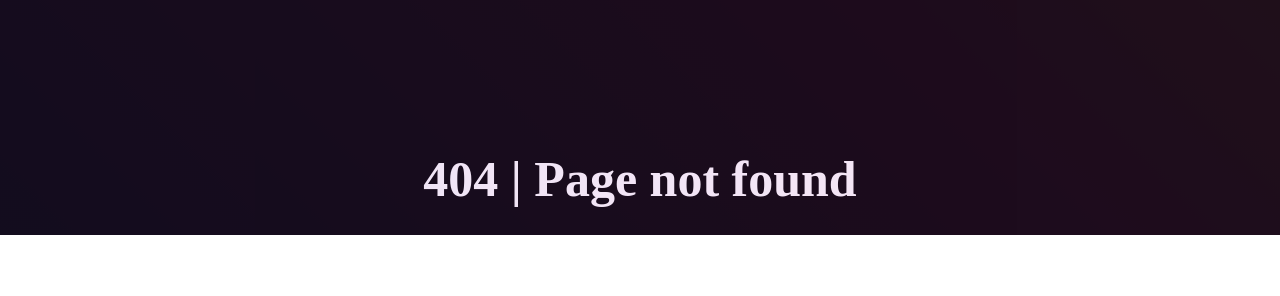
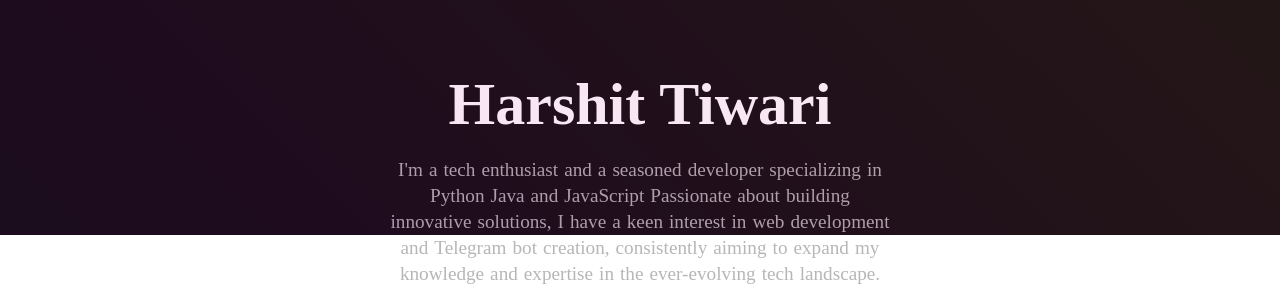
Before and after one commit to jackharsh123456/Portfolio-website, a React (Vite) app: page / in a window 1280 px wide. Before the commit this address had no page. Shown: the part 565-861 px from the top of the page. Built offline with nearby package versions, Linux system fonts and the light colour scheme; a web font is replaced by a local one.

Commit message:
deployement probelms updated

```diff
--- a/src/App.jsx
+++ b/src/App.jsx
@@ -2,7 +2,7 @@
 import Navbar from './components/Navbar'
 import "./App.css"
 import { Routes, Route } from 'react-router-dom'
-import Homepage from './pages/homepage'
+import Homepage from './pages/Homepage'
 import Linkspage from './pages/Linkspage'
 import Messagepage from './pages/Messagepage'
 import Projectspage from './pages/Projectspage'
@@ -16,7 +16,7 @@
         <div className="bg-black">
         <Navbar/>
         <Routes>
-          <Route path='/homepage' element={<Homepage/>}/>
+          <Route path='/' element={<Homepage/>}/>
           <Route path='/links' element={<Linkspage/>}/>
           <Route path='/message' element={<Messagepage/>}/>
           <Route path='/projects' element={<Projectspage/>}/>
```
